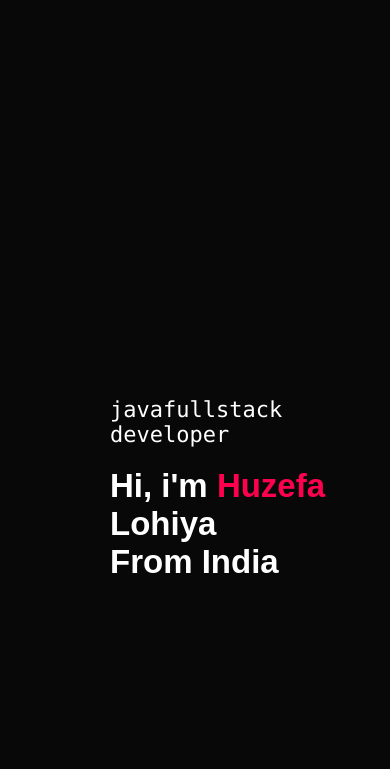
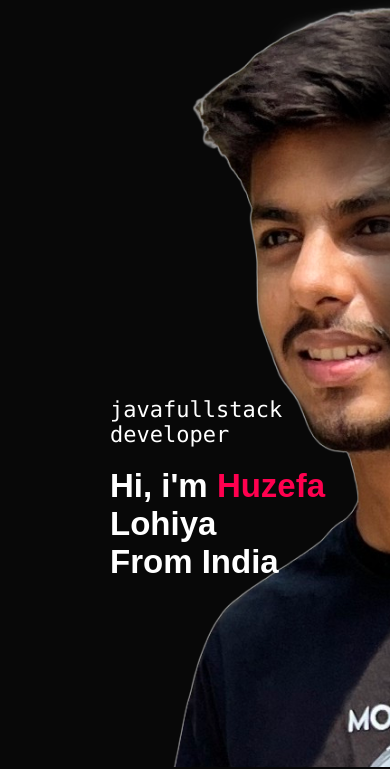
Before and after one commit to huzeff/portfolio-website, a plain HTML site: page index.html in a window 390 px wide. Shown: the part 77-846 px from the top of the page. Drawn offline with Linux system fonts and the light colour scheme.

Commit message:
Update style.css

```diff
--- a/style.css
+++ b/style.css
@@ -16,7 +16,7 @@ body{
 #header{
     width: 100%;
     height: 100vh;
-    background-image: url(images/background_img.png);
+    background-image: url(background_img.png);
     background-size: cover;
     background-position: center;
 
@@ -376,7 +376,7 @@ nav .fas{
 
 @media only screen and (max-width: 600px){
     #header{
-        background-image: url(images/phonebg3.png);
+        background-image: url(phonebg3.png);
     }
     .header-text{
         margin-top: 100%;
```
